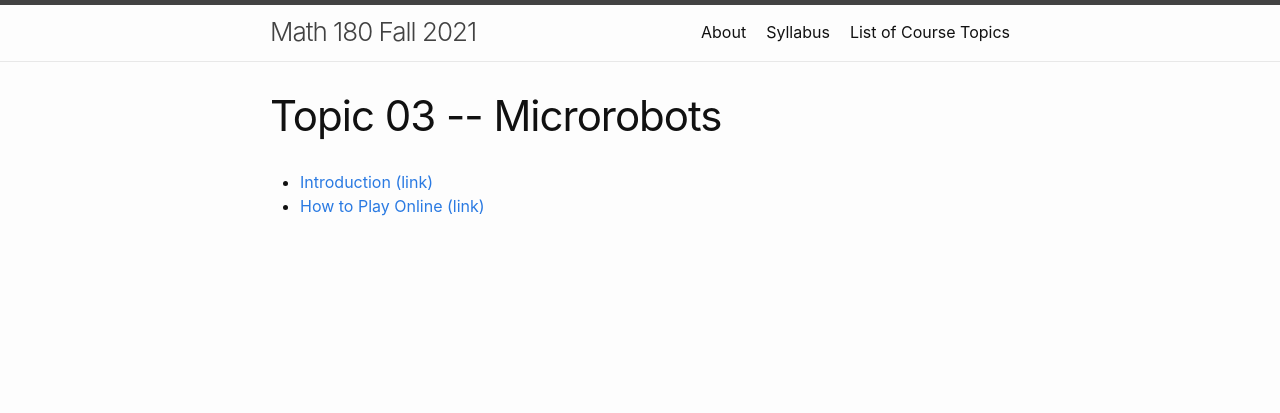
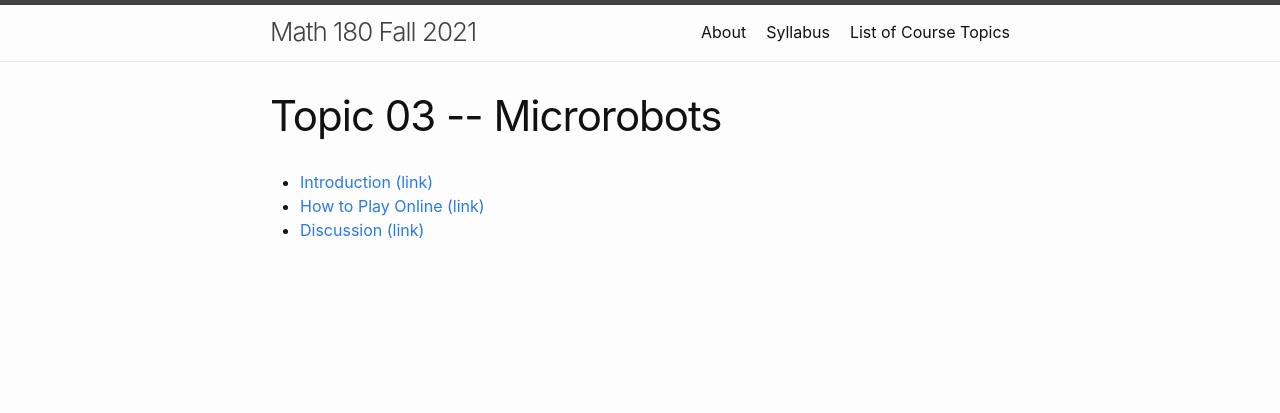
Before and after one commit to wcasper/math180fall2021, a Jekyll site: the page built from _topics/topic03-microrobots.md, in a window 1280 px wide. Shown: the top 413 px of the page. Built offline with Jekyll 4.4.1, drawn with Linux system fonts in a browser that asks for light colours.

Commit message:
added discussion link

```diff
--- a/_topics/topic03-microrobots.md
+++ b/_topics/topic03-microrobots.md
@@ -5,3 +5,4 @@ title: Topic 03 -- Microrobots
 
 * [Introduction (link)](/math180fall2021/modules/microrobots/introduction)
 * [How to Play Online (link)](/math180fall2021/modules/microrobots/play-online)
+* [Discussion (link)](/math180fall2021/modules/microrobots/discussion)
```
